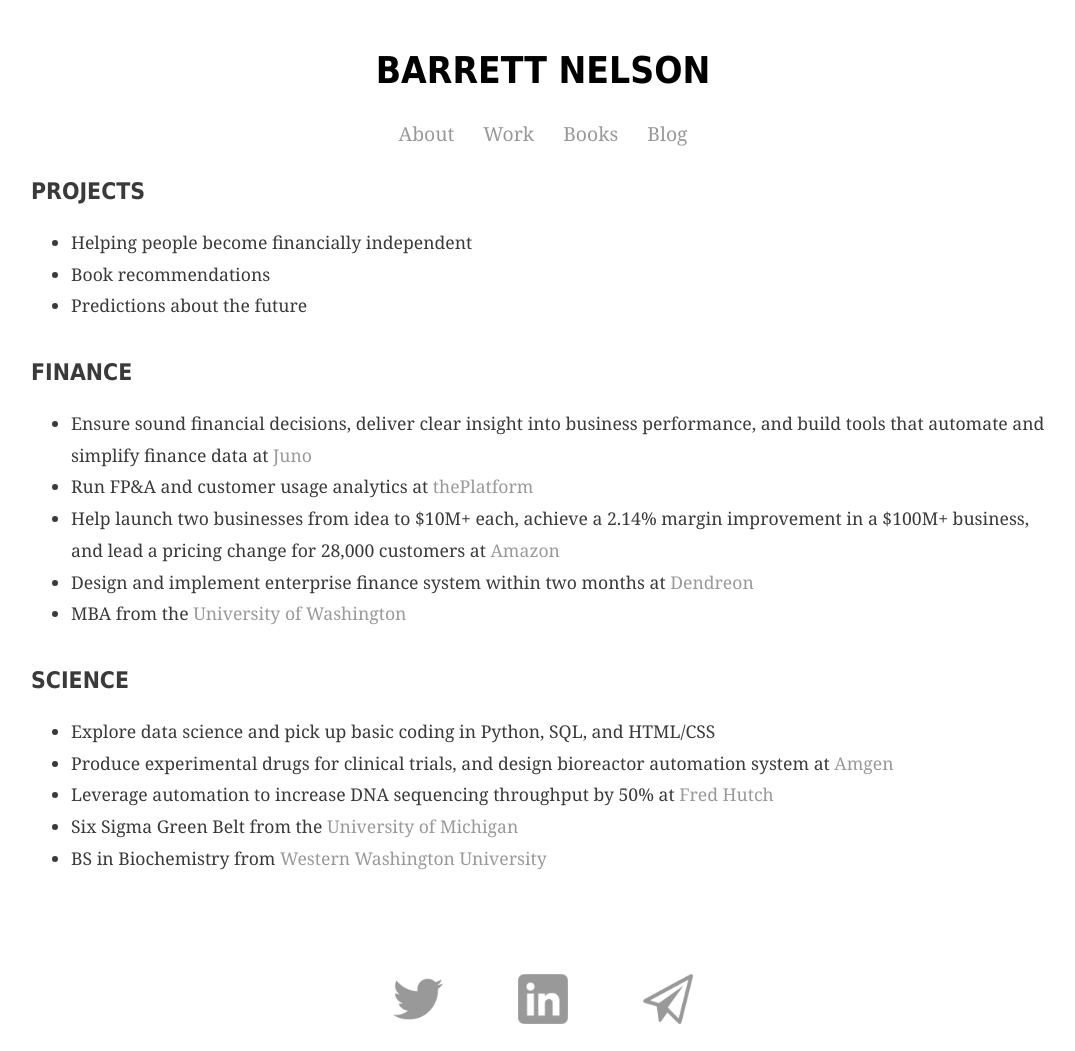
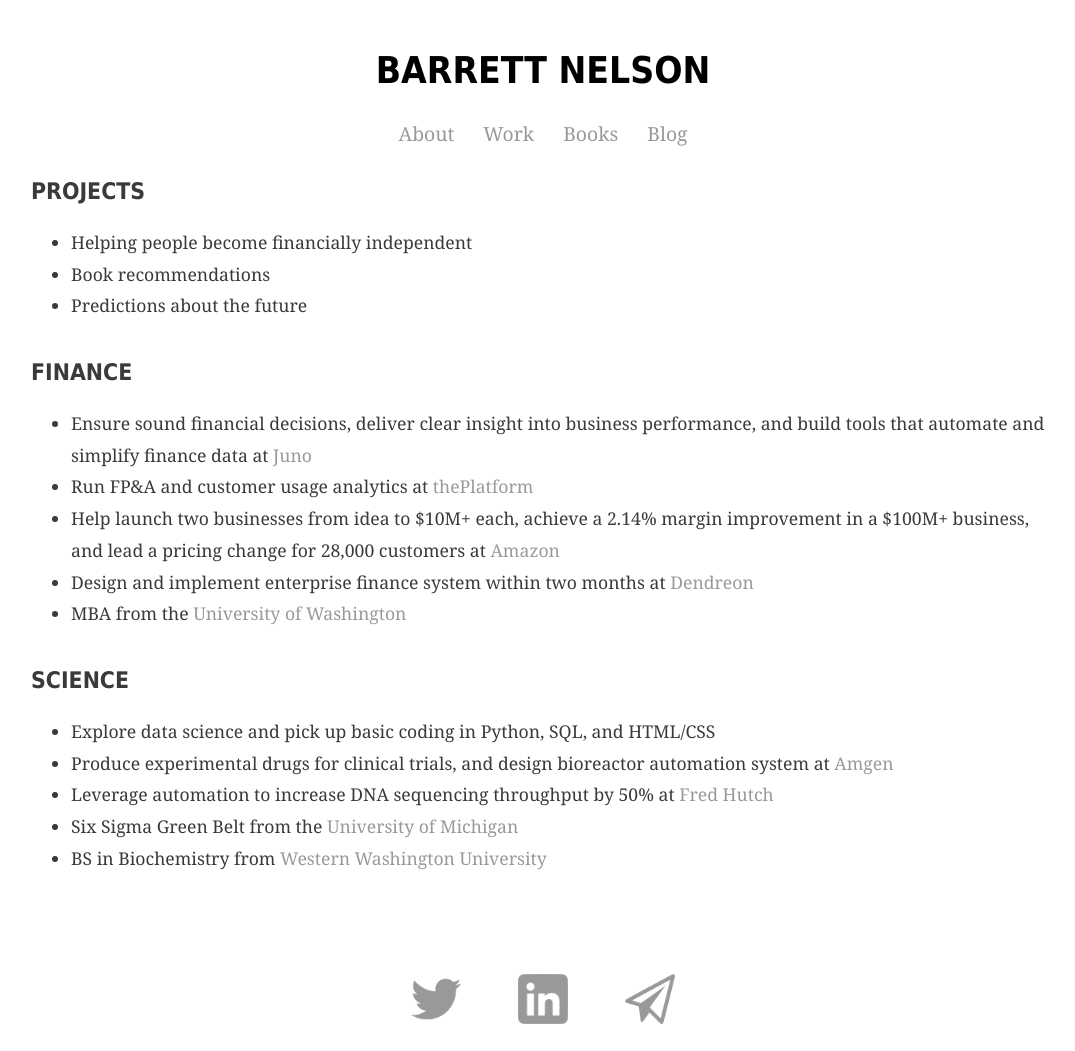
Before and after one commit to bstnel/bstnel.github.io, a Jekyll site: the page index.html, which Jekyll copies as it is, in a window 1280 px wide. Shown: the whole page, without its empty margins (97-1172 px from the left). Built offline with Jekyll 4.4.1, drawn with Linux system fonts in a browser that asks for light colours.

Commit message:
Create main.css

```diff
--- a/css/main.css
+++ b/css/main.css
@@ -112,8 +112,8 @@
     display: inline-block;
     color: #999999;
     text-align: center;
-    padding-left: 2em;
-    padding-right: 2em;
+    padding-left: 1.5em;
+    padding-right: 1.5em;
     text-decoration: none;
 }
 .footer li a:hover {
```
